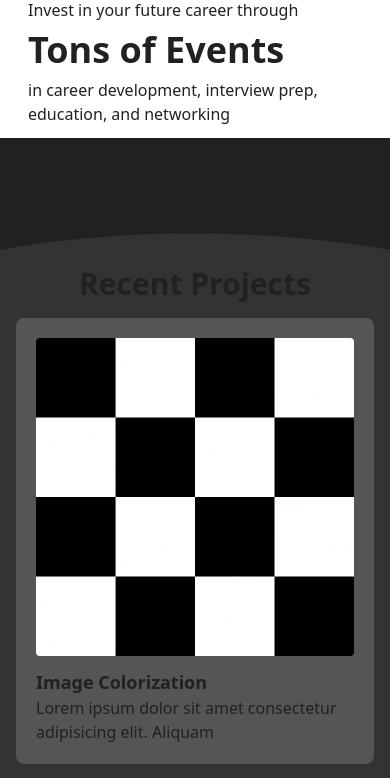
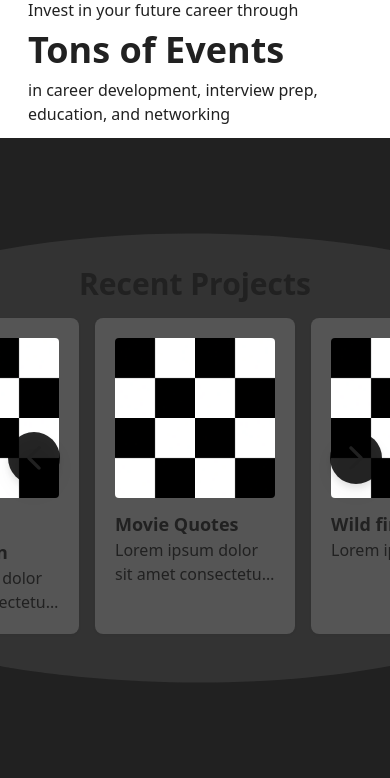
Before and after one commit to MichiganDataScienceTeam/official-website, a Next.js app: page / in a window 390 px wide. Shown: the part 1100-1878 px from the top of the page. Built offline with nearby package versions, Linux system fonts and the light colour scheme.

Commit message:
add carousel to recent projects

```diff
--- a/pages/index.jsx
+++ b/pages/index.jsx
@@ -4,13 +4,13 @@ import Wave180 from "@/components/wave180";
 import Hero from "@/components/hero";
 import Link from "next/link";
 import Button from "@/components/button";
-
+import Icon from "@/components/icon";
 import fs from "fs";
 import path from "path";
 import Image from "next/image";
 import SponsorSection from "@/components/sponsorSection";
 import { useRouter } from "next/router";
-
+import { useState } from "react";
 export default function Home({ sponsors, projects }) {
   sponsors[0].tier = "MDST is made possible by our sponsors";
   const router = useRouter();
@@ -65,18 +65,7 @@ export default function Home({ sponsors, projects }) {
           ></Factbox>
         </div>
       </div>
-      <div className="bg-grey">
-        <Wave180 className="rotate-180"></Wave180>
-        <div className="container mx-auto py-4">
-          <h2 className="text-3xl text-center font-bold">Recent Projects</h2>
-          <div className="flex gap-4 flex-col sm:flex-row p-4">
-            {projects.map((project, index) => (
-              <ProjectCard key={index} basePath={basePath} json={project} />
-            ))}
-          </div>
-        </div>
-        <Wave></Wave>
-      </div>
+      <Carousel projects={projects} basePath={basePath} />
       <div className="container mx-auto mb-8 px-2">
         <h2 className="text-3xl text-center">
           Interested? <br />
@@ -104,7 +93,7 @@ function ProjectCard({ json, basePath }) {
   return (
     <Link
       href={json.link}
-      className="bg-grey-light p-5 rounded-lg drop-shadow-sm w-full transition hover:-translate-y-1"
+      className="bg-grey-light p-5 rounded-lg drop-shadow-sm w-full transition hover:-translate-y-1 min-w-[200px]"
     >
       <Image
         className="w-full rounded mb-3"
@@ -133,6 +122,58 @@ function Factbox({ leader, fact, closer }) {
   );
 }
 
+function Carousel({ projects, basePath }) {
+  const [shown, setShown] = useState(0);
+  let translation = "0";
+
+  if (shown == -1) {
+    translation = "calc(200px + 1rem)";
+  } else if (shown == 1) {
+    translation = "calc(-200px - 1rem)";
+  } else {
+    translation = "0";
+  }
+  return (
+    <div className="bg-grey">
+      <Wave180 className="rotate-180"></Wave180>
+      <div className="container mx-auto py-4 relative overflow-hidden	">
+        <h2 className="text-3xl text-center font-bold">Recent Projects</h2>
+        <div
+          className="flex gap-4 flex-row p-4 justify-center transition"
+          style={{
+            transform: `translateX(${translation})`,
+          }}
+        >
+          {projects.map((project, index) => (
+            <ProjectCard key={index} basePath={basePath} json={project} />
+          ))}
+        </div>
+        <button
+          onClick={() => {
+            if (shown > -1) {
+              setShown(shown - 1);
+            }
+          }}
+          className="sm:hidden absolute text-4xl bg-[#000000d8] left-2 top-1/2 transform -translate-y-1/2 p-2 rounded-full z-10 drop-shadow-lg cursor-pointer"
+        >
+          <Icon className="" name="arrow-left" />
+        </button>
+        <button
+          onClick={() => {
+            if (shown < 1) {
+              setShown(shown + 1);
+            }
+          }}
+          className="sm:hidden absolute text-4xl bg-[#000000d8] right-2 top-1/2 transform -translate-y-1/2 p-2 rounded-full z-10 drop-shadow-lg cursor-pointer"
+        >
+          <Icon className="" name="arrow-right" />
+        </button>
+      </div>
+      <Wave></Wave>
+    </div>
+  );
+}
+
 export async function getStaticProps() {
   const sponsorFilePath = path.join(process.cwd(), "config", "sponsors.json");
   const sponsorFileContent = fs.readFileSync(sponsorFilePath, "utf-8");
```
Also changed, not shown: 1 other file (tests, documents, lock files or other folders).
